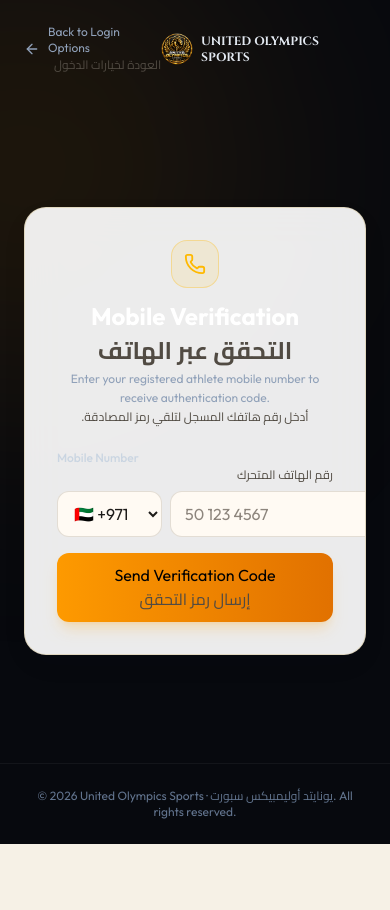
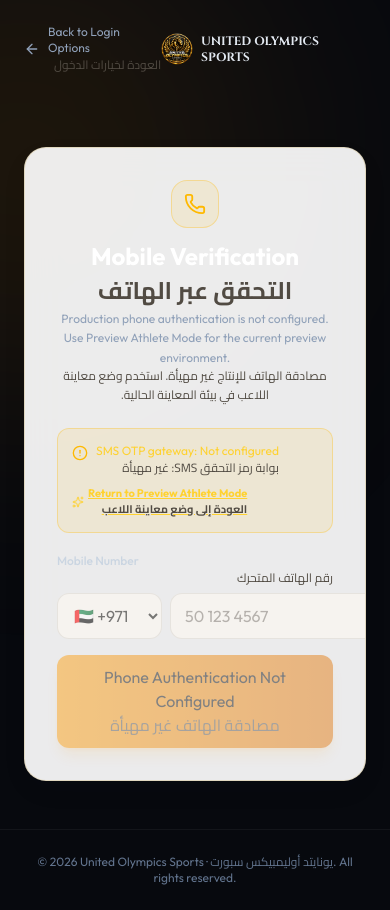
Before and after one commit to daynightae-cmyk/United-Olympics-Sports, a React (Vite) app: page /player/auth/phone in a window 390 px wide. Before the commit the page ends 844 px from the top, so only its background shows below. Built offline with nearby package versions, Linux system fonts and the light colour scheme.

Commit message:
fix(auth): fail closed on unconfigured phone gateway

```diff
--- a/src/portals/player/auth/PlayerPhoneAuthPage.tsx
+++ b/src/portals/player/auth/PlayerPhoneAuthPage.tsx
@@ -17,6 +17,7 @@ const COUNTRY_CODES = [
 
 export function PlayerPhoneAuthPage() {
   const navigate = useNavigate();
+  const productionConfigured = productionAuthGateway.isProductionConfigured();
   const [selectedCountry, setSelectedCountry] = useState('+971');
   const [phoneNumber, setPhoneNumber] = useState('');
   const [loading, setLoading] = useState(false);
@@ -24,6 +25,13 @@ export function PlayerPhoneAuthPage() {
 
   const handleSendCode = async (e: React.FormEvent) => {
     e.preventDefault();
+    if (!productionConfigured) {
+      setAuthError({
+        en: 'Production phone authentication is not configured in this environment.',
+        ar: 'مصادقة الهاتف للإنتاج غير مهيأة في هذه البيئة.',
+      });
+      return;
+    }
     if (!phoneNumber.trim() || phoneNumber.length < 7) {
       setAuthError({
         en: 'Please enter a valid mobile number.',
@@ -40,7 +48,6 @@ export function PlayerPhoneAuthPage() {
     setLoading(false);
 
     if (!res.success && res.error) {
-      // Truthfully inform user that phone verification requires external service integration
       setAuthError({
         en: res.error.messageEn,
         ar: res.error.messageAr,
@@ -52,10 +59,8 @@ export function PlayerPhoneAuthPage() {
 
   return (
     <div className="min-h-screen bg-[#07090e] text-slate-100 flex flex-col justify-between relative overflow-hidden font-['Outfit','Cairo',sans-serif]">
-      {/* Ambient Lighting */}
-      <div className="absolute top-[-10%] right-[30%] w-[500px] h-[500px] rounded-full bg-amber-500/10 blur-[130px] pointer-events-none" />
+      <div className="absolute top-[-10%] right-[30%] w-[500px] h-[500px] rounded-full bg-amber-500/10 blur-[130px] pointer-events-none" aria-hidden="true" />
 
-      {/* Header */}
       <header className="relative z-10 w-full max-w-4xl mx-auto px-6 py-6 flex items-center justify-between">
         <Link to="/player/login" className="flex items-center gap-2 text-xs text-slate-400 hover:text-amber-400 transition-colors">
           <ArrowLeft size={16} className="rtl:rotate-180" />
@@ -66,82 +71,76 @@ export function PlayerPhoneAuthPage() {
             src="/brand/united-olympics-sports-logo.png"
             alt="United Olympics Sports"
             className="w-8 h-8 object-contain"
-            onError={(e) => {
-              (e.target as HTMLElement).style.display = 'none';
-            }}
+            onError={(event) => { event.currentTarget.style.display = 'none'; }}
           />
-          <span className="font-['Cinzel',serif] text-xs font-bold text-slate-200">
-            UNITED OLYMPICS SPORTS
-          </span>
+          <span className="font-['Cinzel',serif] text-xs font-bold text-slate-200">UNITED OLYMPICS SPORTS</span>
         </div>
       </header>
 
-      {/* Main Card */}
       <main className="relative z-10 w-full max-w-md mx-auto px-6 py-12 flex-1 flex items-center justify-center">
         <div className="athlete-glass-card w-full p-8 border border-amber-400/30 shadow-2xl">
           <div className="text-center mb-6">
-            <span className="w-12 h-12 rounded-2xl bg-amber-400/10 border border-amber-400/30 flex items-center justify-center mx-auto mb-3 text-amber-400">
+            <span className="w-12 h-12 rounded-2xl bg-amber-400/10 border border-amber-400/30 flex items-center justify-center mx-auto mb-3 text-amber-400" aria-hidden="true">
               <Phone size={22} />
             </span>
-            <h2 className="text-2xl font-bold text-white">
-              <BilingualText value={bi('Mobile Verification', 'التحقق عبر الهاتف')} />
-            </h2>
+            <h2 className="text-2xl font-bold text-white"><BilingualText value={bi('Mobile Verification', 'التحقق عبر الهاتف')} /></h2>
             <p className="text-xs text-slate-400 mt-1.5 leading-relaxed">
-              <BilingualText
-                value={bi(
-                  'Enter your registered athlete mobile number to receive authentication code.',
-                  'أدخل رقم هاتفك المسجل لتلقي رمز المصادقة.'
-                )}
-              />
+              <BilingualText value={productionConfigured
+                ? bi('Enter your registered athlete mobile number to receive an authentication code.', 'أدخل رقم هاتف اللاعب المسجل لتلقي رمز المصادقة.')
+                : bi('Production phone authentication is not configured. Use Preview Athlete Mode for the current preview environment.', 'مصادقة الهاتف للإنتاج غير مهيأة. استخدم وضع معاينة اللاعب في بيئة المعاينة الحالية.')} />
             </p>
           </div>
 
+          {!productionConfigured && (
+            <div className="mb-5 p-3.5 rounded-xl bg-amber-400/10 border border-amber-400/30 text-amber-300 text-xs space-y-2" role="status">
+              <div className="flex items-start gap-2">
+                <AlertCircle size={16} className="text-amber-400 flex-shrink-0 mt-0.5" aria-hidden="true" />
+                <BilingualText value={bi('SMS OTP gateway: Not configured', 'بوابة رمز التحقق SMS: غير مهيأة')} />
+              </div>
+              <Link to="/player/login" className="inline-flex items-center gap-1 text-[11px] font-bold text-amber-300 hover:text-amber-200 underline">
+                <Sparkles size={12} aria-hidden="true" />
+                <BilingualText value={bi('Return to Preview Athlete Mode', 'العودة إلى وضع معاينة اللاعب')} />
+              </Link>
+            </div>
+          )}
+
           {authError && (
-            <div className="mb-5 p-3.5 rounded-xl bg-amber-400/10 border border-amber-400/30 text-amber-300 text-xs space-y-2">
+            <div className="mb-5 p-3.5 rounded-xl bg-amber-400/10 border border-amber-400/30 text-amber-300 text-xs space-y-2" role="alert">
               <div className="flex items-start gap-2">
-                <AlertCircle size={16} className="text-amber-400 flex-shrink-0 mt-0.5" />
-                <div className="font-medium">
-                  <BilingualText value={authError} />
-                </div>
-              </div>
-              <div className="pt-2 border-t border-amber-400/20 flex items-center justify-between">
-                <span className="text-[11px] text-slate-300">
-                  <BilingualText value={bi('Need to test right now?', 'هل تريد اختبار البوابة الآن؟')} />
-                </span>
-                <Link
-                  to="/player/login"
-                  className="inline-flex items-center gap-1 text-[11px] font-bold text-amber-300 hover:text-amber-200 underline"
-                >
-                  <Sparkles size={12} />
-                  <span><BilingualText value={bi('Use Preview Mode', 'استخدم وضع المعاينة')} /></span>
-                </Link>
+                <AlertCircle size={16} className="text-amber-400 flex-shrink-0 mt-0.5" aria-hidden="true" />
+                <div className="font-medium"><BilingualText value={authError} /></div>
               </div>
             </div>
           )}
 
-          <form onSubmit={handleSendCode} className="space-y-4">
+          <form onSubmit={handleSendCode} className="space-y-4" aria-disabled={!productionConfigured}>
             <div>
-              <label className="block text-xs font-medium text-slate-300 mb-1.5">
+              <label htmlFor="player-phone-number" className="block text-xs font-medium text-slate-300 mb-1.5">
                 <BilingualText value={bi('Mobile Number', 'رقم الهاتف المتحرك')} />
               </label>
               <div className="flex gap-2">
                 <select
                   value={selectedCountry}
                   onChange={(e) => setSelectedCountry(e.target.value)}
-                  className="py-2.5 px-3 rounded-xl bg-white/5 border border-white/10 text-xs text-slate-200 focus:outline-none focus:border-amber-400"
+                  disabled={!productionConfigured || loading}
+                  aria-label="Country code | رمز الدولة"
+                  className="py-2.5 px-3 rounded-xl bg-white/5 border border-white/10 text-xs text-slate-200 focus:outline-none focus:border-amber-400 disabled:opacity-50 disabled:cursor-not-allowed"
                 >
-                  {COUNTRY_CODES.map((c) => (
-                    <option key={c.code} value={c.code} className="bg-slate-900 text-slate-100">
-                      {c.flag} {c.code}
+                  {COUNTRY_CODES.map((country) => (
+                    <option key={country.code} value={country.code} className="bg-slate-900 text-slate-100">
+                      {country.flag} {country.code}
                     </option>
                   ))}
                 </select>
                 <input
+                  id="player-phone-number"
                   type="tel"
                   value={phoneNumber}
                   onChange={(e) => setPhoneNumber(e.target.value)}
                   placeholder="50 123 4567"
-                  className="flex-1 py-2.5 px-3.5 rounded-xl bg-white/5 border border-white/10 text-xs text-slate-100 placeholder-slate-500 focus:outline-none focus:border-amber-400 font-mono"
+                  disabled={!productionConfigured || loading}
+                  autoComplete="tel"
+                  className="flex-1 py-2.5 px-3.5 rounded-xl bg-white/5 border border-white/10 text-xs text-slate-100 placeholder-slate-500 focus:outline-none focus:border-amber-400 font-mono disabled:opacity-50 disabled:cursor-not-allowed"
                   dir="ltr"
                 />
               </div>
@@ -149,20 +148,17 @@ export function PlayerPhoneAuthPage() {
 
             <button
               type="submit"
-              disabled={loading}
-              className="w-full py-2.5 px-4 rounded-xl bg-gradient-to-r from-amber-500 to-amber-600 hover:from-amber-400 hover:to-amber-500 text-black font-bold text-xs shadow-lg shadow-amber-500/20 transition-all active:scale-[0.99]"
+              disabled={!productionConfigured || loading}
+              className="w-full py-2.5 px-4 rounded-xl bg-gradient-to-r from-amber-500 to-amber-600 hover:from-amber-400 hover:to-amber-500 text-black font-bold text-xs shadow-lg shadow-amber-500/20 transition-all active:scale-[0.99] disabled:opacity-45 disabled:cursor-not-allowed"
             >
-              <BilingualText value={bi('Send Verification Code', 'إرسال رمز التحقق')} />
+              <BilingualText value={productionConfigured ? bi('Send Verification Code', 'إرسال رمز التحقق') : bi('Phone Authentication Not Configured', 'مصادقة الهاتف غير مهيأة')} />
             </button>
           </form>
         </div>
       </main>
 
-      {/* Footer */}
       <footer className="relative z-10 w-full max-w-7xl mx-auto px-6 py-6 text-center text-xs text-slate-500 border-t border-white/5">
-        <p>
-          © {new Date().getFullYear()} United Olympics Sports · يونايتد أوليمبيكس سبورت. All rights reserved.
-        </p>
+        <p>© {new Date().getFullYear()} United Olympics Sports · يونايتد أوليمبيكس سبورت. All rights reserved.</p>
       </footer>
     </div>
   );
```
